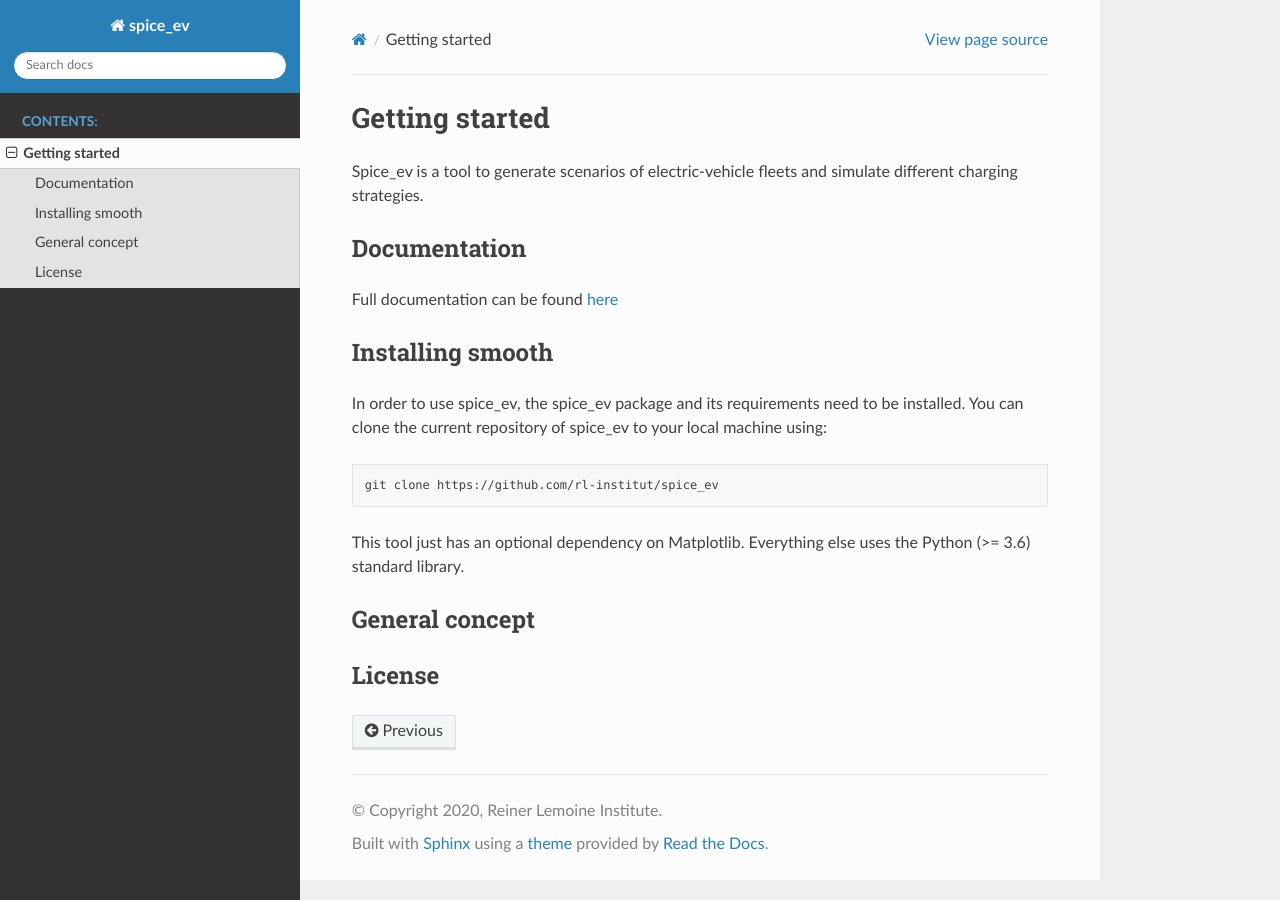
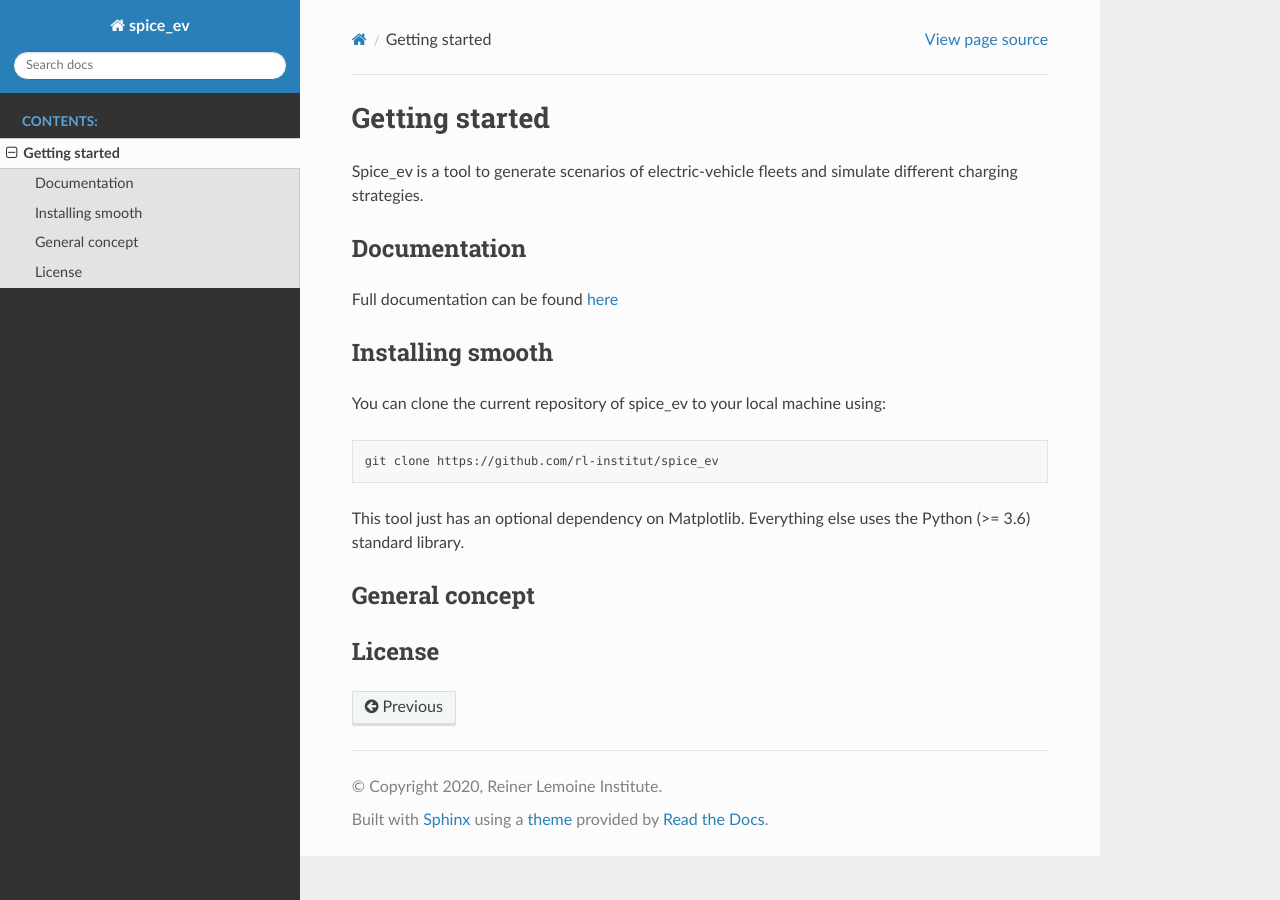
Before and after one commit to rl-institut/spice_ev, a Sphinx documentation site: the page built from doc/source/getting_started.rst, in a window 1280 px wide. Built offline with Sphinx 7.4.7 and the Read the Docs theme 2.0.0, drawn with Linux system fonts in a browser that asks for light colours.

Commit message:
correct installation

```diff
--- a/doc/source/getting_started.rst
+++ b/doc/source/getting_started.rst
@@ -13,8 +13,7 @@ Full documentation can be found `here <https://spice_ev.readthedocs.io/en/latest
 Installing smooth
 =================
 
-In order to use spice_ev, the spice_ev package and its requirements need to be installed. You can
-clone the current repository of spice_ev to your local machine using:
+You can clone the current repository of spice_ev to your local machine using:
 
 .. code:: bash
 
```
